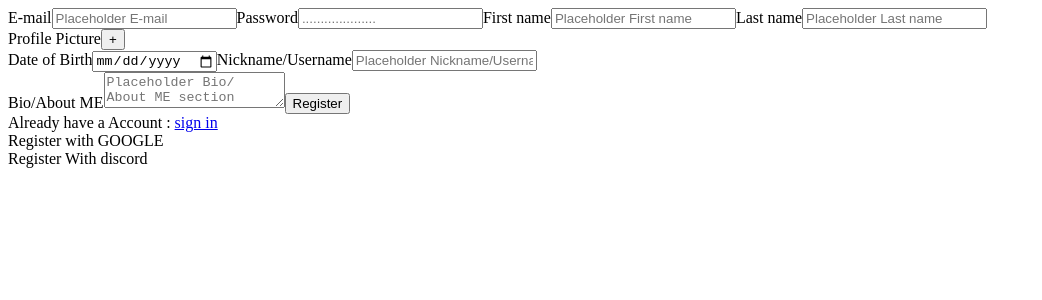
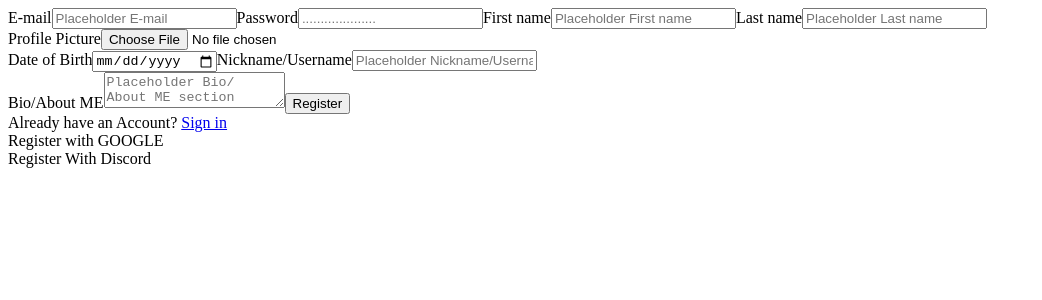
Before and after one commit to MrLepoischiche/OurSocialNetwork, a Next.js app in the folder frontend/: page /register in a window 1280 px wide. Shown: the top 300 px of the page, without its empty margins (0-1042 px from the left). Built offline with nearby package versions, Linux system fonts and the light colour scheme.

Commit message:
login and Register Link, user can now register

```diff
--- a/frontend/pages/register.js
+++ b/frontend/pages/register.js
@@ -1,11 +1,60 @@
-import React from 'react';
+import React, { useState } from 'react';
 import Link from 'next/link';
+import { useRouter } from 'next/router';
 
 const Register = () => {
+  const [error, setError] = useState('');
+  const [success, setSuccess] = useState('');
+  const router = useRouter();
+
+  const handleSubmit = async (e) => {
+    e.preventDefault();
+    setError('');
+    setSuccess('');
+
+    const formData = new FormData();
+    formData.append('email', e.target.email.value.trim());
+    formData.append('password', e.target.password.value.trim());
+    formData.append('firstName', e.target.firstName.value.trim());
+    formData.append('lastName', e.target.lastName.value.trim());
+    formData.append('dateOfBirth', e.target.dob.value);
+    formData.append('nickname', e.target.nickname.value.trim());
+    formData.append('aboutMe', e.target.bio.value.trim());
+
+    // Handle avatar file if implemented
+    if (e.target.avatar && e.target.avatar.files.length > 0) {
+      formData.append('avatar', e.target.avatar.files[0]);
+    }
+
+    try {
+      const response = await fetch('http://localhost:8080/api/auth/register', {
+        method: 'POST',
+        body: formData,
+      });
+
+      if (!response.ok) {
+        const data = await response.json();
+        setError(data.error || 'Registration failed');
+        return;
+      }
+
+      const data = await response.json();
+      setSuccess(data.message || 'Registration successful');
+      // Optionally redirect to login page after registration
+      setTimeout(() => {
+        router.push('/login');
+      }, 2000);
+    } catch (err) {
+      setError('An error occurred. Please try again.');
+    }
+  };
+
   return (
     <div className="register-container">
       <div className="register-form-container">
-        <form className="register-form">
+        {error && <div className="error-message">{error}</div>}
+        {success && <div className="success-message">{success}</div>}
+        <form className="register-form" onSubmit={handleSubmit} encType="multipart/form-data">
           <label htmlFor="email" className="input-label">E-mail</label>
           <input
             type="email"
@@ -13,6 +62,7 @@ const Register = () => {
             name="email"
             placeholder="Placeholder E-mail"
             className="register-input"
+            required
           />
           <label htmlFor="password" className="input-label">Password</label>
           <input
@@ -21,6 +71,7 @@ const Register = () => {
             name="password"
             placeholder="...................."
             className="register-input"
+            required
           />
           <label htmlFor="firstName" className="input-label">First name</label>
           <input
@@ -41,7 +92,13 @@ const Register = () => {
           <div className="profile-section">
             <div className="profile-picture">
               Profile Picture
-              <button type="button" className="upload-button">+</button>
+              <input
+                type="file"
+                id="avatar"
+                name="avatar"
+                accept="image/*"
+                className="upload-input"
+              />
             </div>
             <div className="dob-username">
               <label htmlFor="dob" className="input-label">Date of Birth</label>
@@ -72,12 +129,12 @@ const Register = () => {
           <button type="submit" className="register-button">Register</button>
         </form>
         <div className="signin-link">
-          Already have a Account : <Link href="/login">sign in</Link>
+          Already have an Account? <Link href="/login">Sign in</Link>
         </div>
       </div>
       <div className="social-register">
         <div className="social-register-item">Register with GOOGLE</div>
-        <div className="social-register-item">Register With discord</div>
+        <div className="social-register-item">Register With Discord</div>
       </div>
     </div>
   );
```
Also changed, not shown: frontend/pages/login.js (+36 -17 lines).
